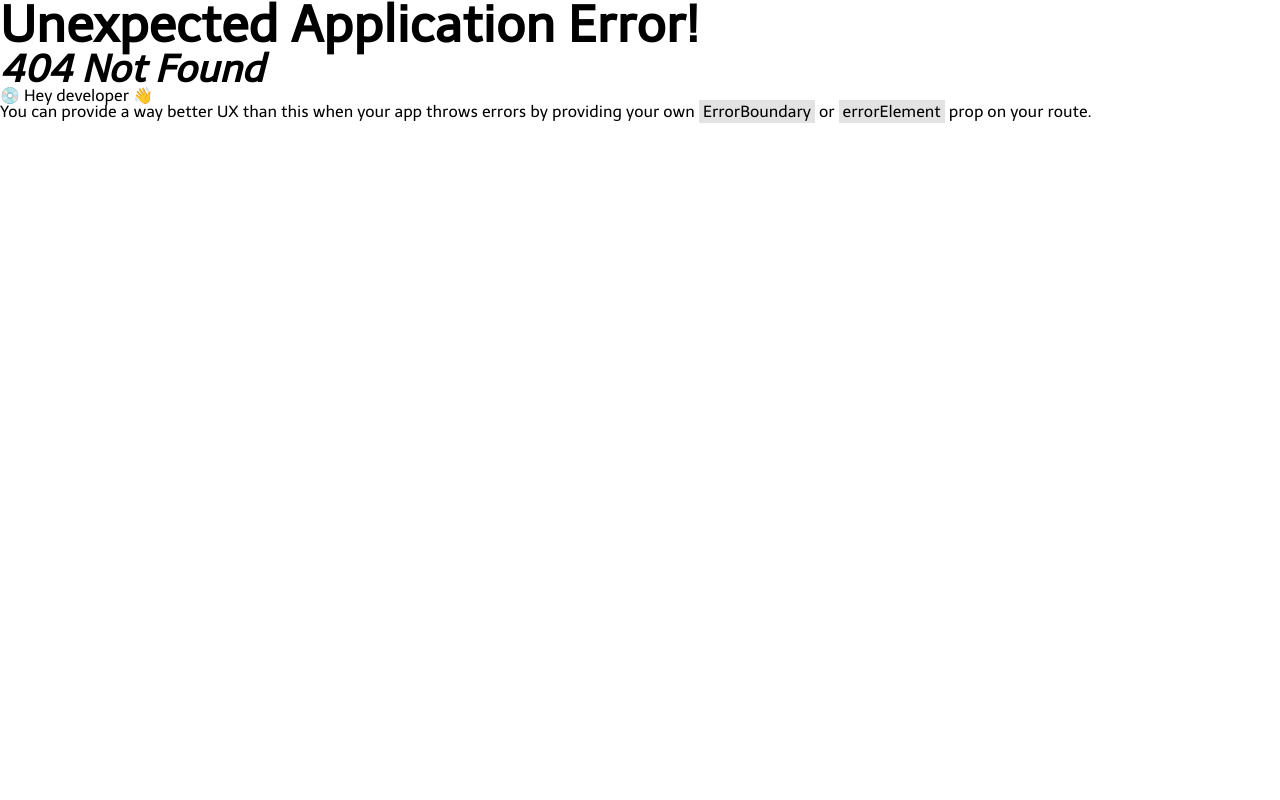
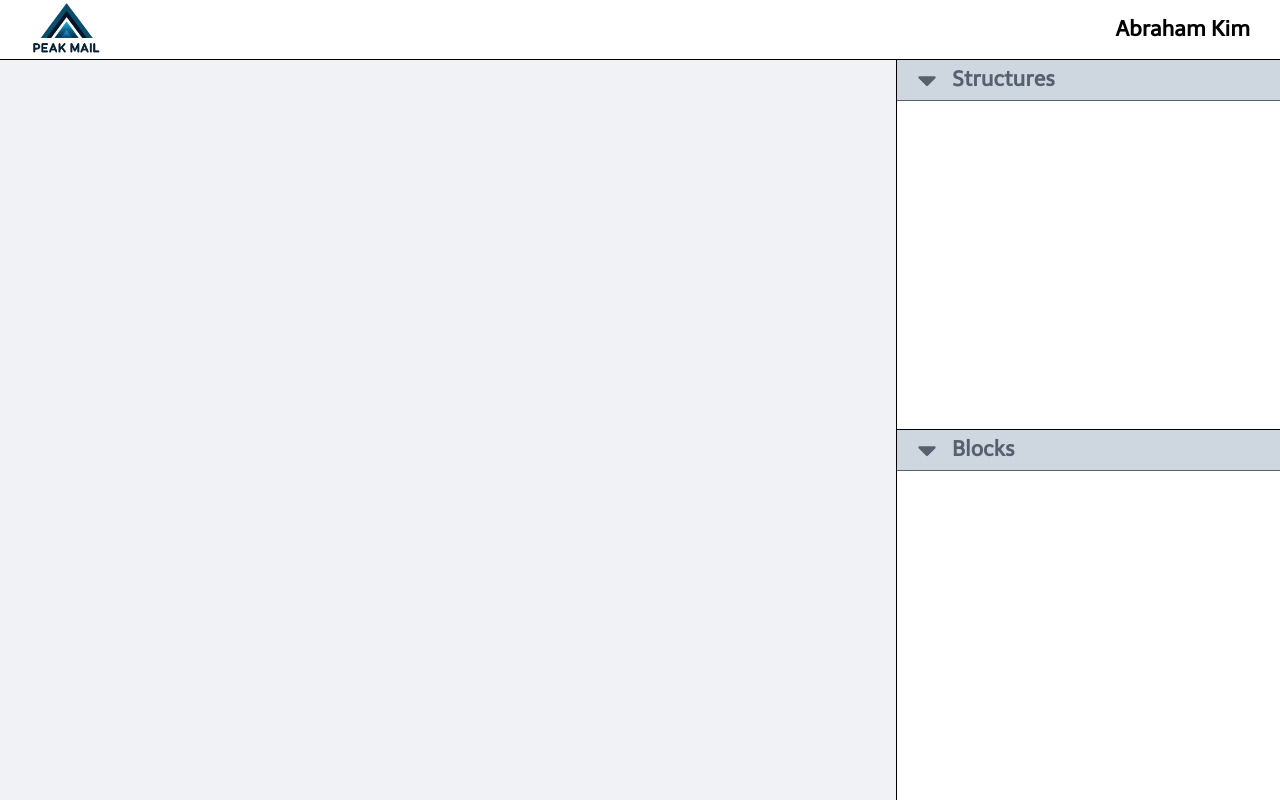
Before and after one commit to kimabraham/drag-mail-client, a React (Vite) app: page /template/1 in a window 1280 px wide. Before the commit this address had no page. Built offline with nearby package versions, Linux system fonts and the light colour scheme.

Commit message:
Feat:make CreateTemplate page and add Router

```diff
--- /dev/null
+++ b/src/pages/CreateTemplate.jsx
@@ -0,0 +1,126 @@
+import React from "react";
+import Logo from "../components/shared/Logo";
+import { styled } from "styled-components";
+import { FaCaretDown } from "react-icons/fa";
+
+const Container = styled.div`
+    margin: auto;
+
+`;
+
+const Header = styled.header`
+    width: 100%;
+    height:60px;
+    border-bottom: 1px solid ;
+    display: flex;
+    justify-content: space-between;
+    align-items: center;
+    padding: 0px 30px;
+`;
+
+const Body = styled.div`
+    width: 100%;
+    height: calc(100vh - 60px);
+    display: flex;
+`;
+
+const Side = styled.div`
+    width: 30%;
+    height: 100%;
+    display: flex;
+    flex-direction: column;
+    border-left: 1px solid;
+    & > div{
+        height: 50%;
+    }
+    & > :first-child{
+        border-bottom: 1px solid;
+    }
+`;
+
+const Screen = styled.div`
+    width: 70%;
+    background-color: #f1f2f6;
+`;
+
+const Structures = styled.div`
+    display: flex;
+    flex-direction: column;
+    & > :first-child {
+        color: #57606f;
+        background-color: #ced6e0;
+        display: flex;
+        align-items: center;
+        gap:10px;
+        padding: 5px 15px;
+        border-bottom: 1px solid;
+    }
+`;
+
+const Blocks = styled.div`
+    display: flex;
+    flex-direction: column;
+    & > :first-child {
+        color: #57606f;
+        background-color:#ced6e0;
+        display: flex;
+        align-items: center;
+        gap:10px;
+        padding: 5px 15px;
+        border-bottom: 1px solid;
+    }
+`;
+
+const Row = styled.div``;
+const Card = styled.div``;
+
+const CreateTemplate = () => {
+  return (
+    <Container>
+      <Header>
+        <Logo size="50px" />
+        <h5>Abraham Kim</h5>
+      </Header>
+      <Body>
+        <Screen></Screen>
+        <Side>
+          <Structures>
+            <div>
+              <FaCaretDown size={30} />
+              <h5>Structures</h5>
+            </div>
+            <div>
+              <div></div>
+              <div></div>
+              <div></div>
+              <div></div>
+              <div></div>
+            </div>
+          </Structures>
+          <Blocks>
+            <div>
+              <FaCaretDown size={30} />
+              <h5>Blocks</h5>
+            </div>
+            <div>
+              <Row>
+                <Card></Card>
+                <Card></Card>
+                <Card></Card>
+                <Card></Card>
+              </Row>
+              <Row>
+                <Card></Card>
+                <Card></Card>
+                <Card></Card>
+                <Card></Card>
+              </Row>
+            </div>
+          </Blocks>
+        </Side>
+      </Body>
+    </Container>
+  );
+};
+
+export default CreateTemplate;
--- a/src/routes.jsx
+++ b/src/routes.jsx
@@ -1,6 +1,7 @@
 import Layout from "./components/Layout";
 import BasicTemplates from "./pages/BasicTemplates";
 import Contacts from "./pages/Contacts";
+import CreateTemplate from "./pages/CreateTemplate";
 import Dashboard from "./pages/Dashboard";
 import Demo from "./pages/Demo";
 import Home from "./pages/Home";
@@ -23,6 +24,7 @@ const routes = [
   },
   { path: "/signin", element: <SignIn /> },
   { path: "/signup", element: <SignUp /> },
+  { path: "/template/:id", element: <CreateTemplate /> },
   {
     path: "/dashboard",
     element: <Dashboard />,
```
